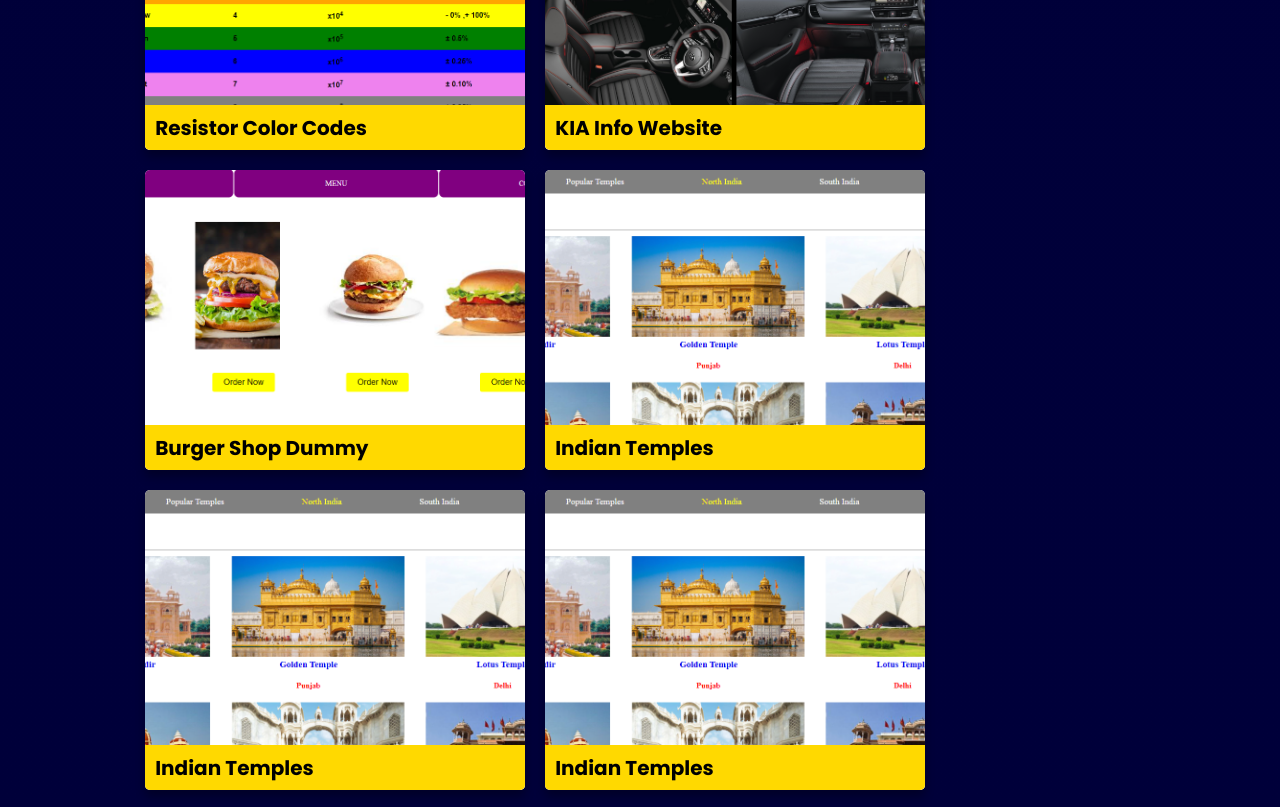
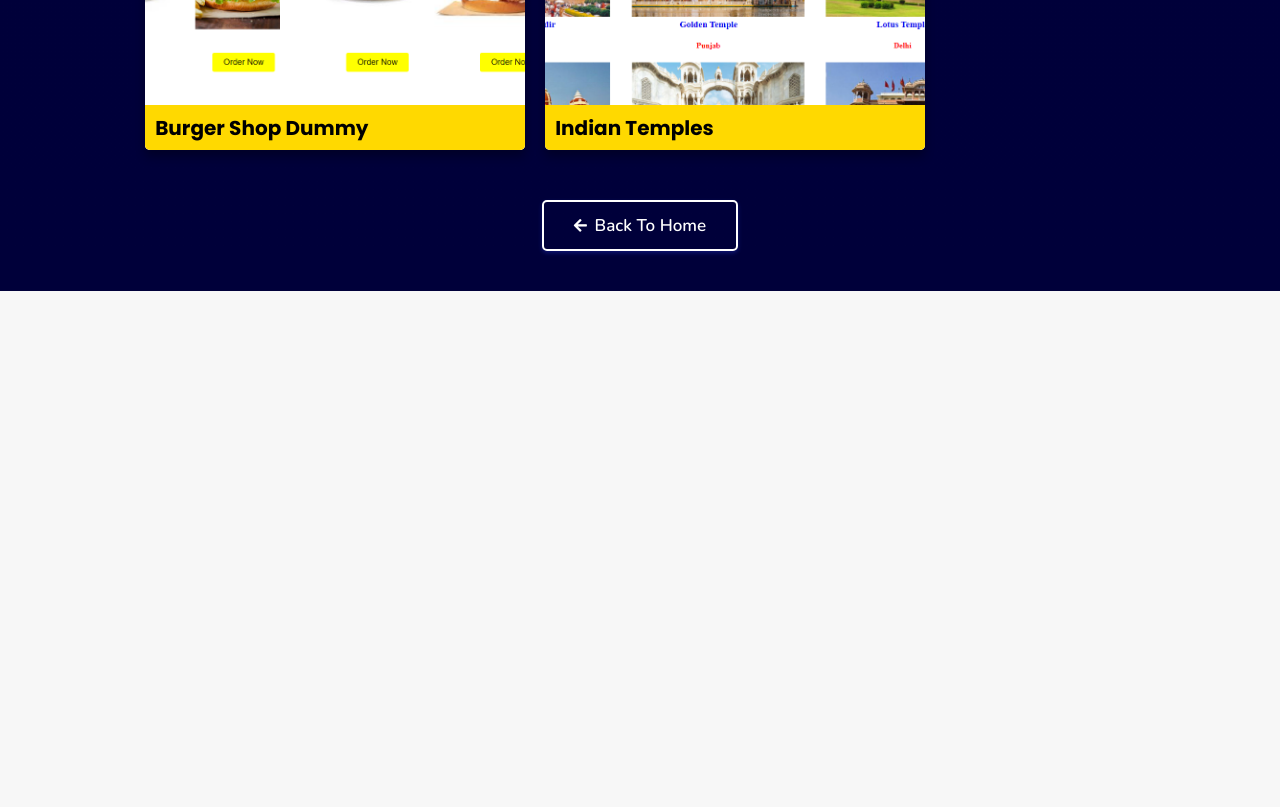
Before and after one commit to codexankitsingh/My-Portfolio, a website: page projects/index.html in a window 1280 px wide. Shown: the part 4907-5714 px from the top of the page. After the commit the page ends 5198 px from the top, so only its background shows below. Drawn offline with nearby package versions, Linux system fonts and the light colour scheme.

Commit message:
projects and refining

```diff
--- a/assets/js/script.js
+++ b/assets/js/script.js
@@ -71,7 +71,7 @@ document.addEventListener('visibilitychange',
 
 // <!-- typed js effect starts -->
 var typed = new Typed(".typing-text", {
-    strings: ["frontend development", "backend development", "Full stack web development", "Software devoloper", "DSA entthusiast", "competitive programmer"],
+    strings: ["frontend development", "backend development", "Full stack web development", "Software devoloper", "DSA enthusiast", "competitive programmer"],
     loop: true,
     typeSpeed: 50,
     backSpeed: 25,
--- a/projects/projects.json
+++ b/projects/projects.json
@@ -279,26 +279,7 @@
       "code": "#"
     }
   },
-  {
-    "name": "Resistor Color Codes",
-    "desc": "Simply provides the color codes of resistors. Calculation information and about resistors.",
-    "image": "resistercolor",
-    "category": "basicweb",
-    "links": {
-      "view": "#",
-      "code": "#"
-    }
-  },
-  {
-    "name": "KIA Info Website",
-    "desc": "Basic KIA webpage displays the info about seltos product range. Specs and Image Gallery.",
-    "image": "kiaweb",
-    "category": "basicweb",
-    "links": {
-      "view": "#",
-      "code": "#"
-    }
-  },
+
   {
     "name": "Burger Shop Dummy",
     "desc": "Basic burger shop webpage allow users to check menu and price. Dummy Order Form.",
@@ -318,25 +299,5 @@
       "view": "#",
       "code": "#"
     }
-  },
-  {
-    "name": "Indian Temples",
-    "desc": "It shows temples of different sectors of India. as user clicks it will redirect to wiki of that temple for info.",
-    "image": "templeweb",
-    "category": "basicweb",
-    "links": {
-      "view": "#",
-      "code": "#"
-    }
-  },
-  {
-    "name": "Indian Temples",
-    "desc": "It shows temples of different sectors of India. as user clicks it will redirect to wiki of that temple for info.",
-    "image": "templeweb",
-    "category": "basicweb",
-    "links": {
-      "view": "#",
-      "code": "#"
-    }
   }
 ]
--- a/projects/script.js
+++ b/projects/script.js
@@ -20,11 +20,11 @@ $(document).ready(function () {
 document.addEventListener('visibilitychange',
     function () {
         if (document.visibilityState === "visible") {
-            document.title = "Projects | Portfolio Jigar Sable";
+            document.title = "Projects | Portfolio Ankit kumar singh";
             $("#favicon").attr("href", "/assets/images/favicon.png");
         }
         else {
-            document.title = "Come Back To Portfolio";
+            document.title = "return to home page";
             $("#favicon").attr("href", "/assets/images/favhand.png");
         }
     });
```
Also changed, not shown: assets/css/style.css (+8 -0 lines), index.html (+19 -6 lines), assets/images/Ankitlogo.png (added).
